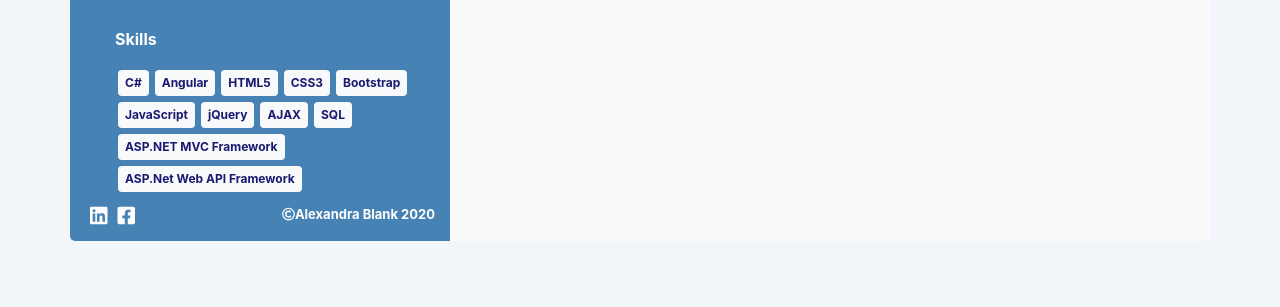
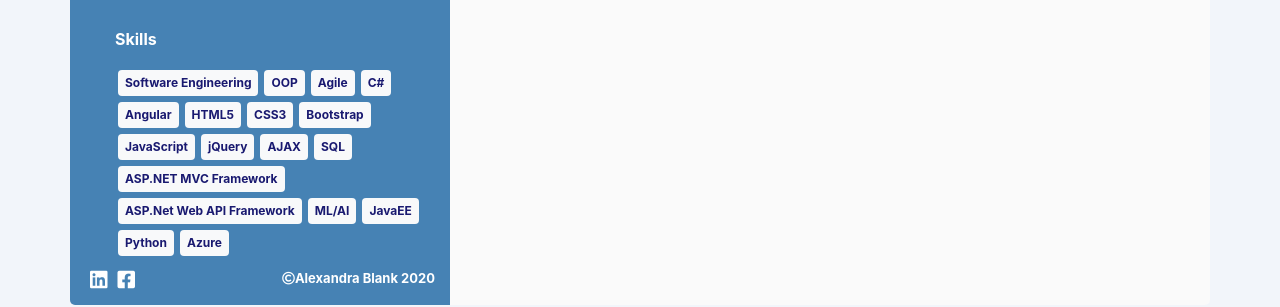
Before and after one commit to sashastudent/profile, an Angular app: page / in a window 1280 px wide. Shown: the part 435-742 px from the top of the page. Built offline with nearby package versions, Linux system fonts and the light colour scheme; what ngx-owl-carousel-o would draw is missing.

Commit message:
fixed skills and add instruction for game

```diff
--- a/src/app/left-container/skills-list/skills-list.service.ts
+++ b/src/app/left-container/skills-list/skills-list.service.ts
@@ -1,5 +1,5 @@
 export class SkillsListService{
 
-    skillsList :string[]=['C#','Angular','HTML5','CSS3','Bootstrap','JavaScript','jQuery','AJAX','SQL','ASP.NET MVC Framework ','ASP.Net Web API Framework']
+    skillsList :string[]=['Software Engineering', 'OOP','Agile','C#','Angular','HTML5','CSS3','Bootstrap','JavaScript','jQuery','AJAX','SQL','ASP.NET MVC Framework ','ASP.Net Web API Framework', 'ML/AI','JavaEE','Python','Azure']
 
 }
--- a/src/app/right-container/album-game/albums/albums.component.css
+++ b/src/app/right-container/album-game/albums/albums.component.css
@@ -15,3 +15,9 @@
     background-size: over;
     background-position: center;
 }
+p{
+    text-align: center;
+    color: #0062cc;
+    font-size: larger;
+
+}
--- a/src/app/right-container/album-game/albums/albums.component.html
+++ b/src/app/right-container/album-game/albums/albums.component.html
@@ -9,6 +9,7 @@
 </div>
 <div class="row justify-content-center" *ngIf="!startGame">
    <div class="col-xs-12">
+         <p>Guess which artist did the album! Choose one answer from the options list.</p>
          <button type="button" class="btn btn-primary btn-lg btn-block" style="margin-bottom: 30px;" (click)="onStart()"> Start </button>
     </div>
    </div>
```
Also changed, not shown: 1 other file (tests, documents, lock files or other folders).
